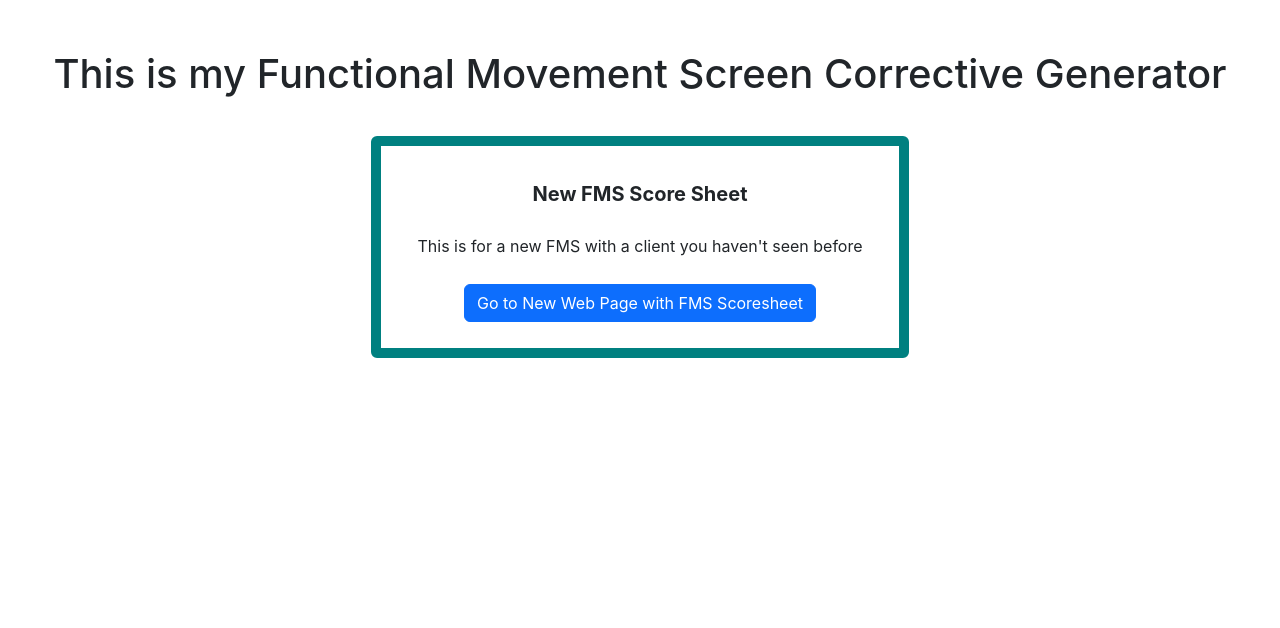
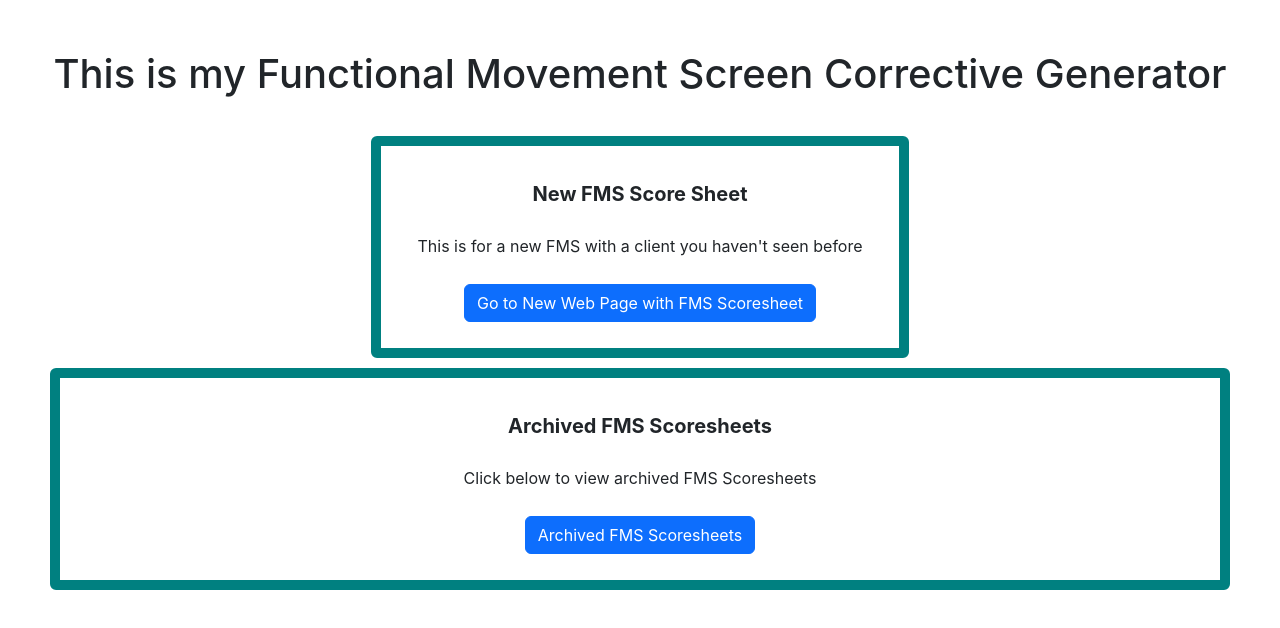
Before and after one commit to bneighbs6/fms-corrective-generator, a React (Create React App) app: page / in a window 1280 px wide. Shown: the top 628 px of the page. Built offline with nearby package versions, Linux system fonts and the light colour scheme; the HTML template or start-up script is replaced by a standard one.

Commit message:
Create ArchivedFMSCard & place on HomePage

```diff
--- /dev/null
+++ b/src/archivedFMSCards/ArchivedFMSCard.css
@@ -0,0 +1,3 @@
+.card {
+    border: 10px solid teal;
+}
--- /dev/null
+++ b/src/archivedFMSCards/ArchivedFMSCard.jsx
@@ -0,0 +1,17 @@
+import React from "react";
+import "./ArchivedFMSCard.css";
+import { Button, Card } from "react-bootstrap";
+
+function ArchivedFMSCard() {
+    return (
+      <Card>
+        <Card.Body>
+          <Card.Title>Archived FMS Scoresheets</Card.Title>
+          <Card.Text>Click below to view archived FMS Scoresheets</Card.Text>
+          <Button onClick={() => console.log("Archived FMS Button Clicked")}>Archived FMS Scoresheets</Button>
+        </Card.Body>
+      </Card>
+    );
+}
+
+export default ArchivedFMSCard;
--- a/src/components/HomePage.jsx
+++ b/src/components/HomePage.jsx
@@ -1,10 +1,12 @@
 import React from "react";
 import NewFMSCard from "./FMSCard/NewFMSCard";
+import ArchivedFMSCard from "../archivedFMSCards/ArchivedFMSCard";
 
 function HomePage() {
     return (
         <div className="header-div">
             <NewFMSCard />
+            <ArchivedFMSCard />
         </div>
     );
 }
```
